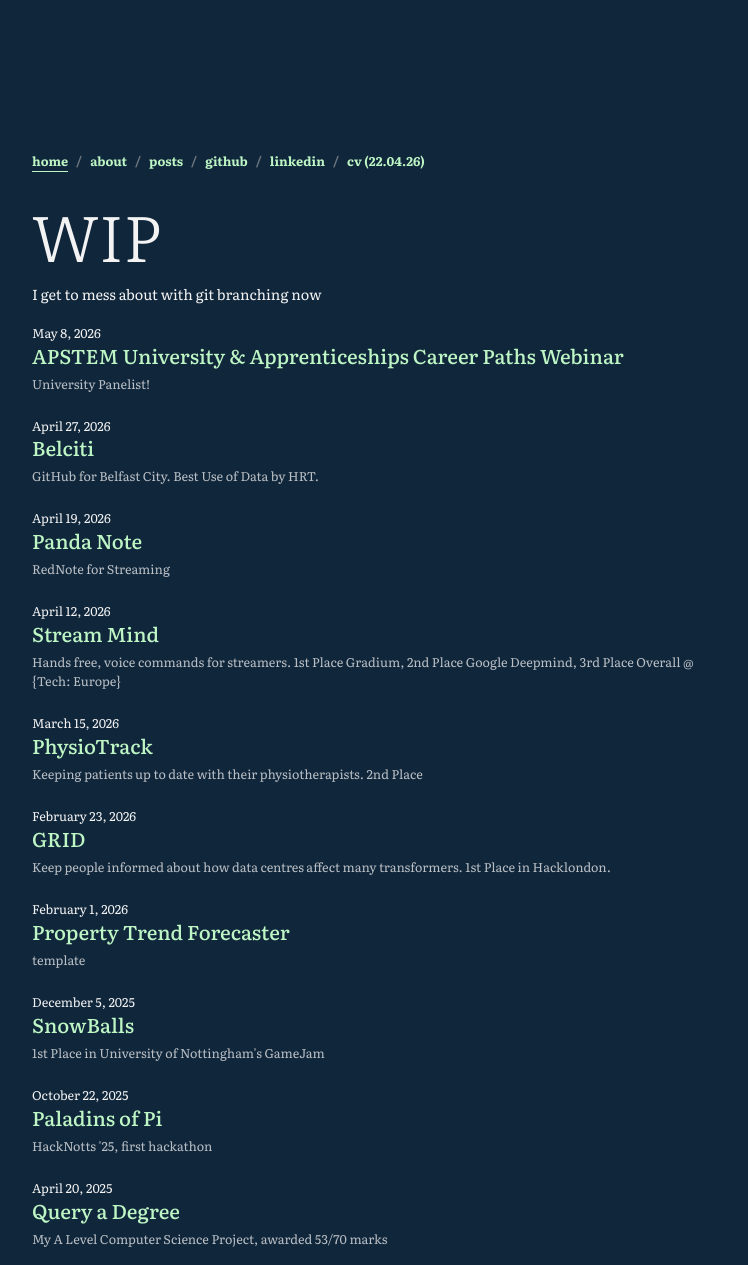
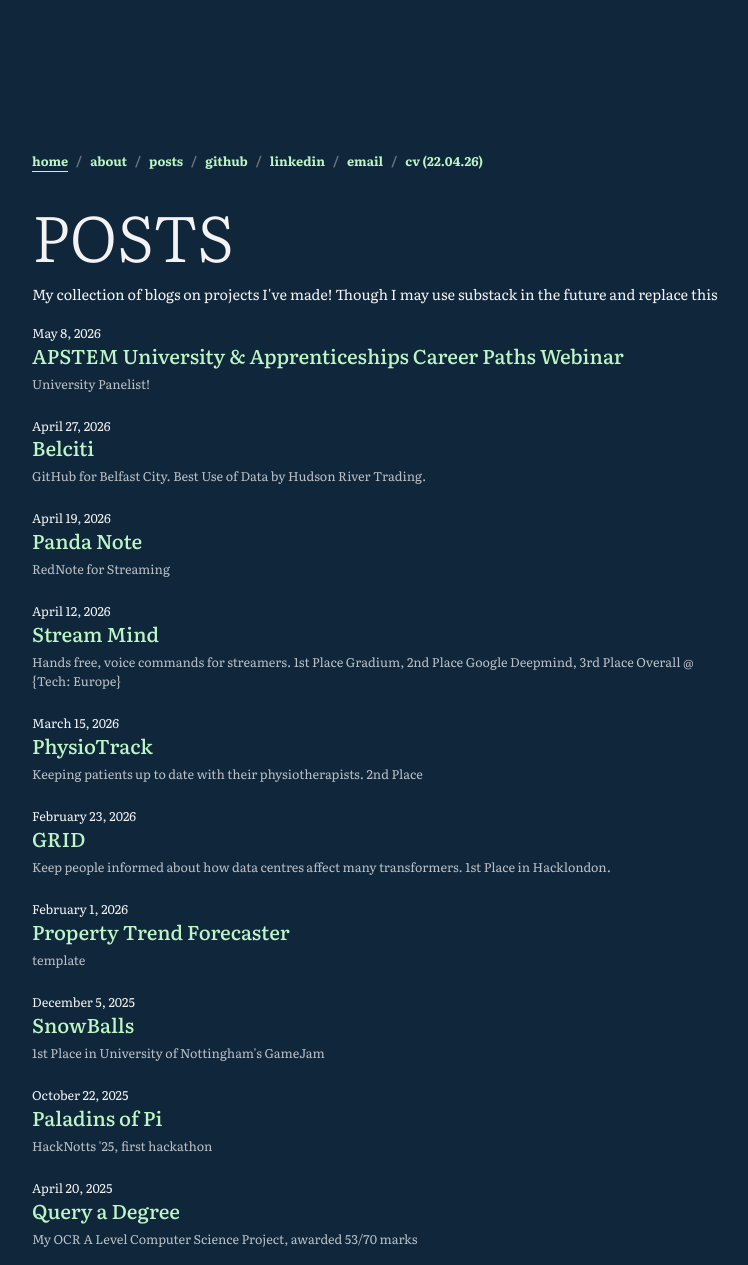
Before and after one commit to jickzx/jickzx.github.io, a plain HTML site: page posts.html in a window 1280 px wide. Shown: the whole page, without its empty margins (260-1008 px from the left). Drawn offline with Linux system fonts and the light colour scheme; a web font is replaced by a local one.

Commit message:
updated readme, updated posts, updated app.js

```diff
--- a/app.js
+++ b/app.js
@@ -22,6 +22,11 @@
       {
         href: "https://www.linkedin.com/in/jaesp/",
         label: "linkedin",
+        external: true
+      },
+      {
+        href: "mailto:jamesesp3@gmail.com",
+        label: "email",
         external: true
       },
       {
--- a/posts.html
+++ b/posts.html
@@ -26,8 +26,8 @@
               </div>
             </nav>
 
-            <h1 class="display-3 text-uppercase lh-sm" id="home-title">WIP</h1>
-            <p>I get to mess about with git branching now</p>
+            <h1 class="display-3 text-uppercase lh-sm" id="home-title">Posts</h1>
+            <p>My collection of blogs on projects I've made! Though I may use substack in the future and replace this</p>
 
             <section class="home-section" aria-labelledby="posts-title">
               <!-- <h1 class="display-5 text-uppercase lh-sm" id="posts-title">Posts</h1> -->
@@ -59,7 +59,7 @@
                     <h2 class="h5 list-post-title">
                       <a href="posts/Belciti.html">Belciti</a>
                     </h2>
-                    <p class="small opacity-75 post-summary">GitHub for Belfast City. Best Use of Data by HRT.</p>
+                    <p class="small opacity-75 post-summary">GitHub for Belfast City. Best Use of Data by Hudson River Trading.</p>
                   </div>
 
                   <!-- Panda Note -->
@@ -135,7 +135,7 @@
                     <h2 class="h5 list-post-title">
                       <a href="posts/QAD.html">Query a Degree</a>
                     </h2>
-                    <p class="small opacity-75 post-summary">My A Level Computer Science Project, awarded 53/70 marks</p>
+                    <p class="small opacity-75 post-summary">My OCR A Level Computer Science Project, awarded 53/70 marks</p>
                   </div>
 
                   <span class="post-giscus-stats small" style="display:none"></span>
```
Also changed, not shown: README.md.
